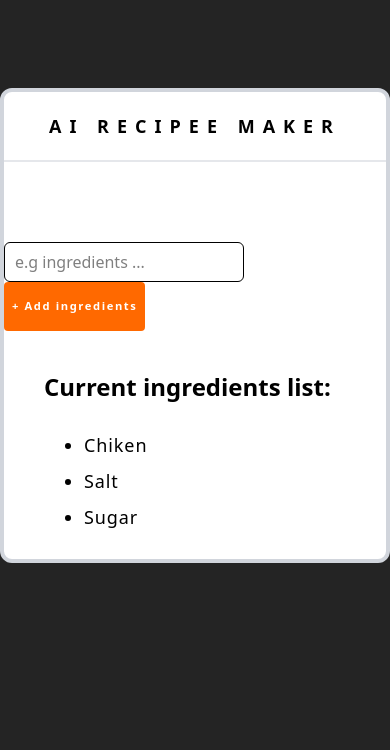
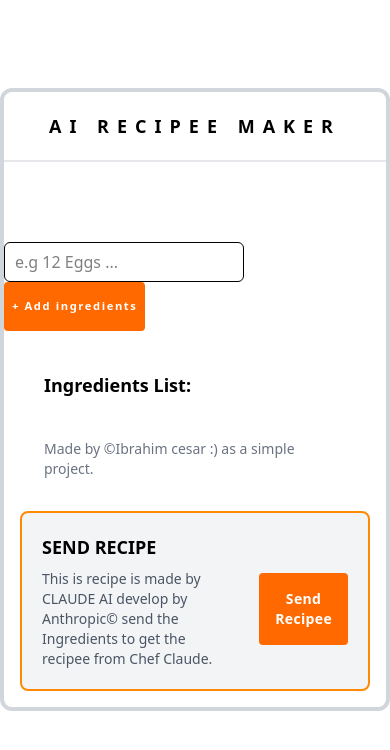
Before and after one commit to Ibra-cesar/ChefAi, a React (Vite) app: page / in a window 390 px wide. Shown: the top 750 px of the page. Built offline with nearby package versions, Linux system fonts and the light colour scheme.

Commit message:
is Mobile Hook

```diff
--- a/src/App.tsx
+++ b/src/App.tsx
@@ -1,5 +1,4 @@
 import Header from "./components/Header"
-import IngredientsList from "./components/IngredientsList";
 import Input from "./components/Input";
 
 function App() {
@@ -7,7 +6,6 @@ function App() {
     <main className="bg-white mx-auto my-22 md:w-[50rem] w-full border-4 border-gray-300 rounded-xl">
       <Header />
       <Input/>
-      <IngredientsList/>
     </main>
   );
 }
--- a/src/components/IngredientsList.tsx
+++ b/src/components/IngredientsList.tsx
@@ -1,13 +1,49 @@
-const IngredientsList = () => {
+import useIsMobile from "../hooks/isMobile";
+
+interface PropsTypes {
+  items: Array<string>;
+}
+const IngredientsList = ({ items }: PropsTypes) => {
+  function capitalizedWord(text: string) {
+    return text
+      .toLowerCase()
+      .split(" ")
+      .map((word) => word.charAt(0).toUpperCase() + word.slice(1))
+      .join(" ");
+  }
+  const isMobile = useIsMobile()
+  if(isMobile === null){
+    return <div>Loading ...</div>
+  }
   return (
-    <section className="flex flex-col justify-center w-full pt-10 px-10">
-        <h1 className="">Current ingredients list:</h1>
-      <ul className="py-5 px-10">
-        <li>Chiken</li>
-        <li>Salt</li>
-        <li>Sugar</li>
-      </ul>
-    </section>
+    <>
+      <section className="flex flex-col justify-center w-full pt-10 px-10">
+        <h1 className="">Ingredients List:</h1>
+        <ul className="py-5 px-10">
+          {items.map((item, idx) => (
+            <li key={idx}>{capitalizedWord(item)}</li>
+          ))}
+        </ul>
+        <p className="text-gray-500 mb-4 text-sm">
+          Made by &copy;Ibrahim cesar :) as a simple project.
+        </p>
+      </section>
+
+      <section className="flex items-center justify-center p-4 ">
+        <div className="bg-gray-100 w-[37rem] md:w-[50rem] rounded-lg p-5 flex justify-center items-center gap-10 border-2 border-orange-400">
+          <div className="md:w-[80%] w-[70%]">
+            <h1 className="mb-2">SEND RECIPE</h1>
+            <p className="text-gray-600">
+              This is recipe is made by CLAUDE AI develop by Anthropic&copy;
+              send the Ingredients to get the recipee from Chef Claude.
+            </p>
+          </div>
+          <div className="md:w-[20%] w-[30%]">
+            <button className="text-sm p-4 font-semibold tracking-wide mt-4">Send Recipee</button>
+          </div>
+        </div>
+      </section>
+    </>
   );
 };
 
--- a/src/components/Input.tsx
+++ b/src/components/Input.tsx
@@ -1,13 +1,33 @@
+import { useState } from "react";
+import InputForm from "./InputForm";
+import IngredientsList from "./IngredientsList";
+import { IngredientsSchema } from "./schema/schema";
+
 const Input = () => {
+  const [data, setData] = useState<Array<string>>([]);
+  const [error, setError] = useState<string | null>(null);
+
+  const formHandler = (items: string) => {
+    const parsed = IngredientsSchema.parse({ value: { ingredient: items } });
+
+    if (!parsed.success) {
+      setError(parsed.error);
+      return false;
+    }
+
+    const normalize = parsed.data.ingredient;
+
+    if (data.some((i) => i === normalize)) {
+      setError("This ingredient is already exist!");
+    }
+    console.log(data);
+    setData([...data, normalize]);
+  };
   return (
-    <section className="flex flex-row items-center justify-center pt-20 w-full">
-      <form action="/">
-        <input type="text" placeholder="e.g ingredients ..." className=" mr-5 border text-black w-[15rem]  sm:w-[20rem] md:w-[30rem] h-[2.5rem] rounded-md p-2.5" />
-        <button className=" px-2 sm:px-5 md:px-10 sm:text-[0.8rem] text-[0.7rem] tracking-[0.1rem] font-semibold">
-          + Add ingredients
-        </button>
-      </form>
-    </section>
+    <>
+      <InputForm onSubmit={formHandler} error={error} />
+      <IngredientsList items={data} />
+    </>
   );
 };
 
--- /dev/null
+++ b/src/components/InputForm.tsx
@@ -0,0 +1,38 @@
+import { useState, type FormEvent } from "react";
+
+interface PropsTypes {
+  onSubmit: (text: string) => void;
+  error: string | null
+}
+
+const InputForm = ({ onSubmit, error }: PropsTypes) => {
+  const [input, setInput] = useState("");
+
+  function formHandler(e: FormEvent<HTMLFormElement>) {
+    e.preventDefault();
+    onSubmit(input);
+    setInput("")
+    return;
+  }
+
+  return (
+    <section className="flex flex-row items-center justify-center pt-20 w-full">
+      <form action="/" onSubmit={formHandler}>
+        <input
+          value={input}
+          onChange={(e) => setInput(e.target.value)}
+          type="text"
+          name="ingredients"
+          placeholder="e.g 12 Eggs ..."
+          className=" mr-5 border text-black w-[15rem]  sm:w-[20rem] md:w-[30rem] h-[2.5rem] rounded-md p-2.5"
+        />
+        <button className=" px-2 sm:px-5 md:px-10 sm:text-[0.8rem] text-[0.7rem] tracking-[0.1rem] font-semibold">
+          + Add ingredients
+        </button>
+        {error && <p className="text-xs text-red-500">{error}</p>}
+      </form>
+    </section>
+  );
+};
+
+export default InputForm;
--- /dev/null
+++ b/src/components/schema/schema.ts
@@ -0,0 +1,7 @@
+import { form, type Infer } from "../../utils/inputValidators";
+
+export const IngredientsSchema = form.object({
+    ingredient: form.string().nonNumber().min(2).max(100).transform((val) => val.trim().toLowerCase())
+})
+
+export type IngredientsSchema = Infer<typeof IngredientsSchema>
--- /dev/null
+++ b/src/hooks/LoadingContainer.tsx
@@ -0,0 +1,28 @@
+interface LoadingProps {
+  text?: string;
+  size?: "small" | "medium" | "large";
+  theme?: "light" | "dark";
+  fullscren?: boolean;
+}
+
+const LoadingContainer = ({
+  text = "Loading...",
+  size = "medium",
+  theme = "light",
+  fullscren = false,
+}: LoadingProps) => {
+  return (
+    <div
+      className={`loading-container ${size} ${theme} ${
+        fullscren ? "fullscren" : ""
+      }`}
+    >
+      <div className="spinner-container">
+        <div className="spinner"></div>
+      </div>
+      {text && <p className="custom-loading-text">{text}</p>}
+    </div>
+  );
+};
+
+export default LoadingContainer
--- /dev/null
+++ b/src/hooks/isMobile.ts
@@ -0,0 +1,22 @@
+
+import { useEffect, useState } from 'react'
+
+const useIsMobile = (breakpoints: number = 768) => {
+    const [isMobile, setIsMobile] = useState<boolean | null>(null)
+
+    useEffect(() => {
+        function checkIsMobile(): void{
+            setIsMobile(window.innerWidth < breakpoints)
+        }
+        checkIsMobile()
+        window.addEventListener('resize', checkIsMobile)
+
+        return() => {
+            window.removeEventListener('resize', checkIsMobile)
+        }
+    }, [breakpoints])
+
+    return isMobile;
+}
+
+export default useIsMobile
--- a/src/index.css
+++ b/src/index.css
@@ -7,7 +7,7 @@
 
   color-scheme: light dark;
   color: rgba(255, 255, 255, 0.87);
-  background-color: #242424;
+  background-color: #fff;
 
   font-synthesis: none;
   text-rendering: optimizeLegibility;
@@ -20,10 +20,19 @@
   button{
     @apply bg-orange-500 rounded-sm md:py-3 py-4 text-white;
   }
+  button:hover{
+    @apply bg-orange-600 transition-all
+  }
+  button:active{
+    @apply bg-black transition-all
+  }
   h1{
-    @apply text-black text-2xl font-bold;
+    @apply text-black text-lg md:text-2xl font-bold;
   }
   li{
     @apply text-black list-disc text-lg tracking-wider my-2;
   }
+  p{
+    @apply text-sm md:text-[1rem]
+  }
 }
--- /dev/null
+++ b/src/utils/inputValidators.ts
@@ -0,0 +1,144 @@
+/* eslint-disable @typescript-eslint/no-explicit-any */
+type ValidationResult<T> =
+  | {
+      success: true;
+      data: T;
+    }
+  | {
+      success: false;
+      error: string;
+    };
+
+type ValidationValue<T> = {
+  value: T;
+};
+
+export class ValidationType<T extends string | number | object, Output = T> {
+  protected validators: ((value: ValidationValue<T>) => string | null)[] = [];
+  protected transformator?: (value: T) => Output;
+
+  parse(value: ValidationValue<T>): ValidationResult<Output> {
+    for (const validate of this.validators) {
+      const error = validate(value);
+      if (error) {
+        return { success: false, error };
+      }
+    }
+    const transformed = this.transformator
+      ? this.transformator(value.value as T)
+      : value.value;
+    return { success: true, data: transformed as Output };
+  }
+
+  protected addValidators(
+    validator: (value: ValidationValue<T>) => string | null
+  ): this {
+    this.validators.push(validator);
+    return this;
+  }
+  transform<NewOutput>(fn: (value: T) => NewOutput): ValidationType<T, NewOutput> {
+    const instance = new ValidationType<T, NewOutput>();
+    instance.validators = this.validators;
+    instance.transformator = fn;
+    return instance;
+  }
+}
+
+export class FormString extends ValidationType<string> {
+  constructor() {
+    super();
+    this.addValidators((value) =>
+      typeof value.value === "string" ? null : "Expected String."
+    );
+  }
+
+  min(length: number): this {
+    return this.addValidators((value) =>
+      value.value.length >= length
+        ? null
+        : `Must be at least ${length} of characters!`
+    );
+  }
+  max(length: number): this {
+    return this.addValidators((value) =>
+      value.value.length <= length
+        ? null
+        : `Must be at most ${length} of characters!`
+    );
+  }
+  nonNumber(): this {
+    return this.addValidators((value) =>
+      !/^\d+(\.\d+)?$/.test(value.value.trim())
+        ? null
+        : "Expected result 'e.g. 1 items' not '123' or '1.2.3'"
+    );
+  }
+}
+
+export class FormNumber extends ValidationType<number> {
+  constructor() {
+    super();
+    this.addValidators((value) =>
+      typeof value.value === "number" ? null : "Expected Number."
+    );
+  }
+
+  min(minVal: number): this {
+    return this.addValidators((value) =>
+      value.value >= minVal ? null : `Must be at least ${minVal}!`
+    );
+  }
+  max(maxVal: number): this {
+    return this.addValidators((value) =>
+      value.value <= maxVal ? null : `Must be at most ${maxVal}!`
+    );
+  }
+}
+
+export type Infer<T> = T extends ValidationType<infer U> ? U : never;
+
+export class FormObject<
+  T extends { [key: string]: ValidationType<any> }
+> extends ValidationType<{
+  [K in keyof T]: Infer<T[K]>;
+}> {
+  private shape: T;
+
+  constructor(shape: T) {
+    super();
+    this.shape = shape;
+  }
+  parse(
+    value: ValidationValue<{ [K in keyof T]: Infer<T[K]> }>
+  ): ValidationResult<{
+    [K in keyof T]: Infer<T[K]>;
+  }> {
+    const result: Partial<{ [K in keyof T]: Infer<T[K]> }> = {};
+    const inputValue = value.value;
+
+    for (const key in this.shape) {
+      const schema = this.shape[key];
+      const fieldValue = inputValue[key];
+
+      const parsed = schema.parse({ value: fieldValue });
+
+      if (!parsed.success) {
+        return {
+          success: false,
+          error: `Invalid field "${key}": ${parsed.error}`,
+        };
+      }
+
+      result[key as keyof T] = parsed.data as Infer<T[typeof key]>;
+    }
+
+    return { success: true, data: result as { [K in keyof T]: Infer<T[K]> } };
+  }
+}
+
+export const form = {
+  string: () => new FormString(),
+  number: () => new FormNumber(),
+  object: <T extends { [key: string]: ValidationType<any> }>(shape: T) =>
+    new FormObject(shape),
+};
```
Also changed, not shown: src/utils/types/types.ts (added).
